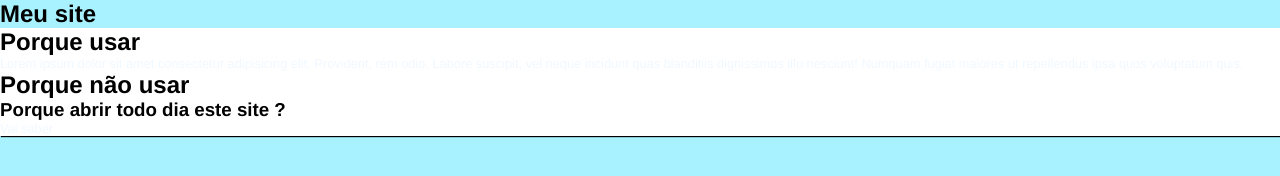
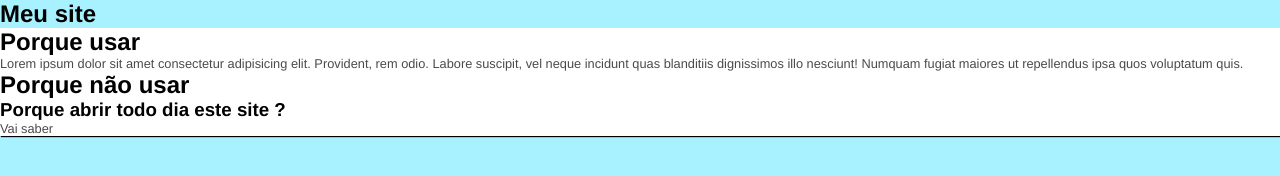
Before and after one commit to Igormeu/Projeto-html, a plain HTML site: page Site/index.html in a window 1280 px wide. Drawn offline with Linux system fonts and the light colour scheme.

Commit message:
Update style.css

```diff
--- a/Site/estilos/style.css
+++ b/Site/estilos/style.css
@@ -26,6 +26,6 @@ body{
 
 .text{
     font-size: 0.8rem;
-    color: aliceblue;
+    color: #4d4949;
     font-weight: 400;
 }
```
